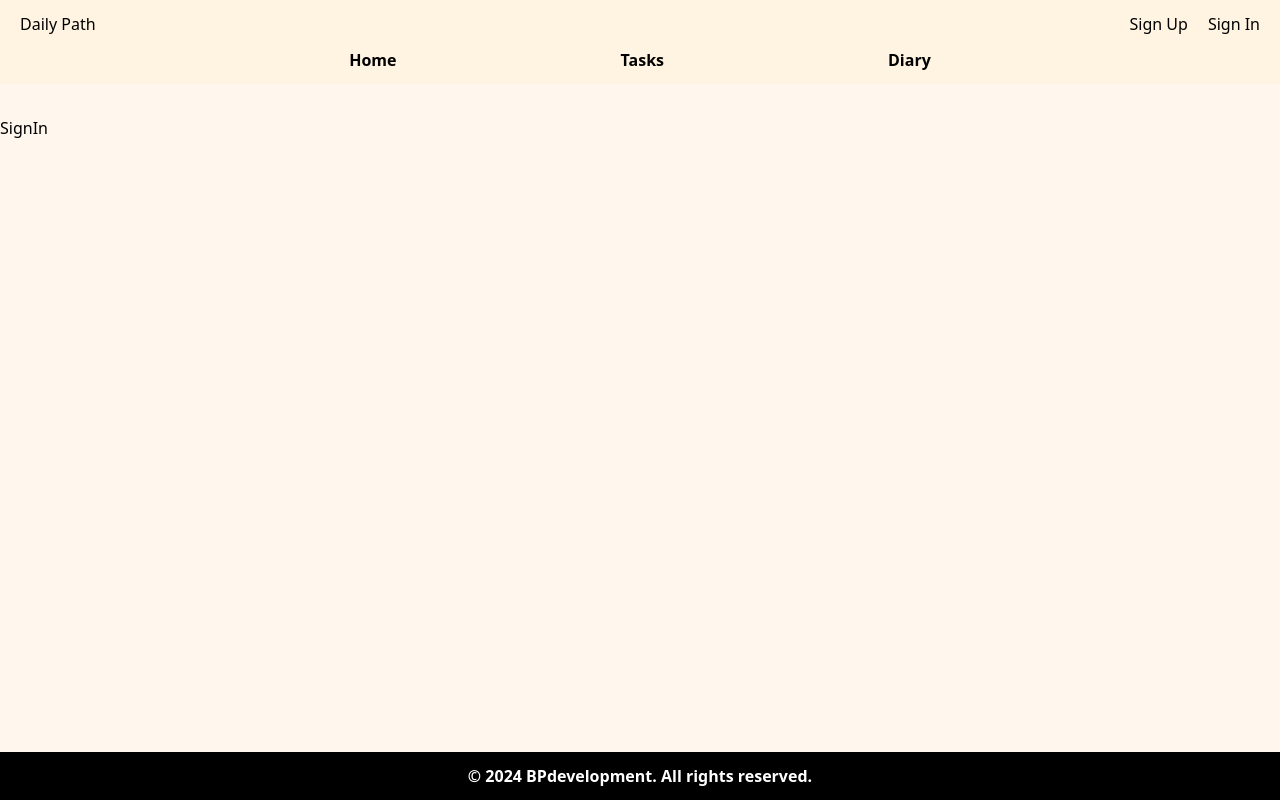
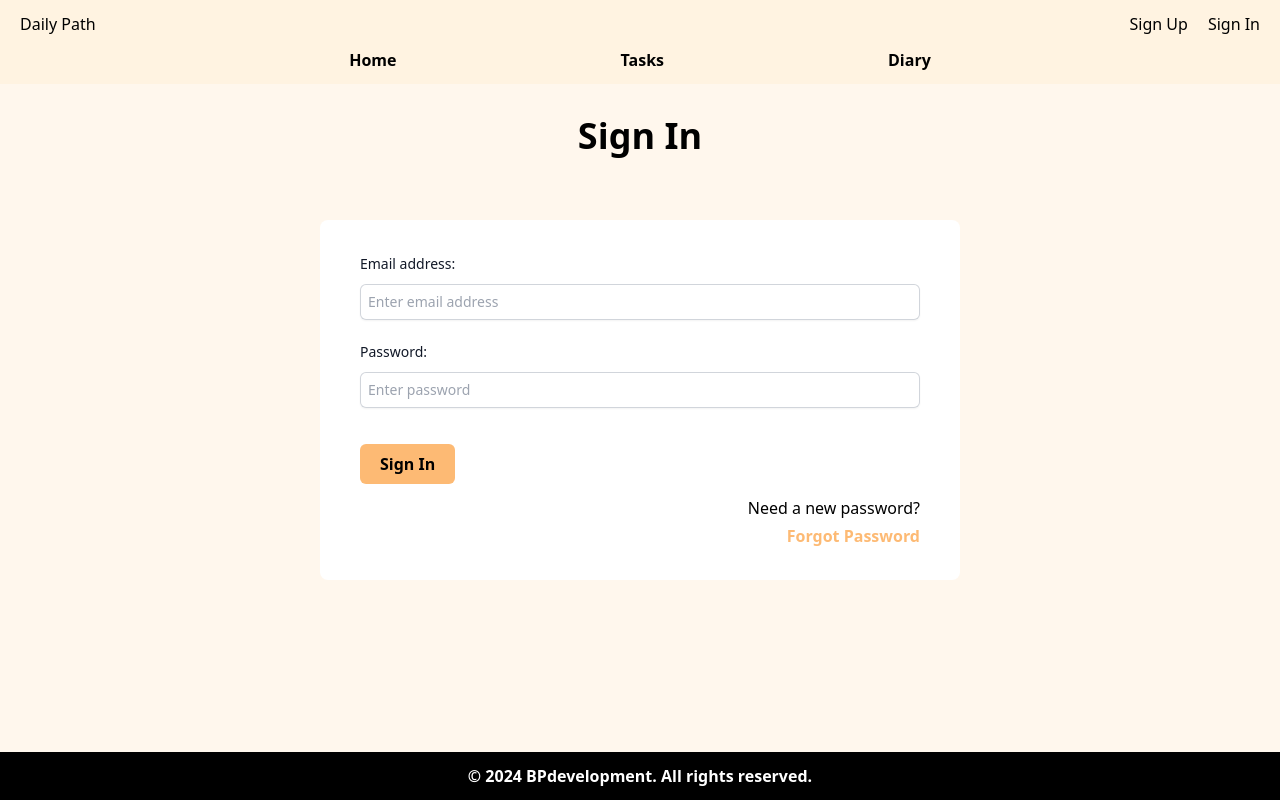
Before and after one commit to bojan-ski/next-daily-path, a Next.js app: page /sign-in in a window 1280 px wide. Built offline with nearby package versions, Linux system fonts and the light colour scheme.

Commit message:
sign in feature done. User is able to sign in. userSignIn in lib folder created. signInFirebase route in api folder created

```diff
--- a/app/(auth)/sign-in/page.js
+++ b/app/(auth)/sign-in/page.js
@@ -1,6 +1,56 @@
+'use client'
+import Link from "next/link"
+// lib
+import userSignIn from "@/lib/userSignIn"
+// components
+import PageHeader from "@/components/PageHeader"
+import FormInput from "@/components/FormInput"
+
+
 const SignIn = () => {
+  const handleSignInUserSubmit = async e => {
+    e.preventDefault()
+
+    const enteredEmail = e.target.elements[0].value
+    const enteredPassword = e.target.elements[1].value
+
+    const response = await userSignIn(enteredEmail, enteredPassword)
+    console.log(response);
+
+    if (response) {
+      e.target.elements[0].value = ''
+      e.target.elements[1].value = ''
+    }
+  }
+
   return (
-    <div>SignIn</div>
+    <div className='sign-in-page'>
+      <PageHeader pageTitle="Sign In" />
+
+      <section className='sign-in-form bg-white w-1/2 mx-auto my-16 px-10 py-8 rounded-lg'>
+        <form onSubmit={handleSignInUserSubmit}>
+
+          <FormInput label='Email address' name="loginEmail" placeholder='Enter email address' type='email' required={true} />
+
+          {/* login password */}
+          <FormInput label='Password' name="loginPassword" placeholder='Enter password' type='password' required={true} />
+
+          {/* login submit btn */}
+          <button type="submit" className="bg-orange-300 rounded-md px-5 py-2 mt-4 font-bold hover:bg-orange-400">
+            Sign In
+          </button>
+        </form>
+
+        <div className="text-end mt-3">
+          <p className='mb-1'>
+            Need a new password?
+          </p>
+          <Link href='/forgot-password' className="text-orange-300 hover:text-orange-400 font-bold">
+            Forgot Password
+          </Link>
+        </div>
+      </section>
+    </div>
   )
 }
 
--- a/app/(auth)/sign-up/page.js
+++ b/app/(auth)/sign-up/page.js
@@ -5,7 +5,6 @@ import userSignUp from "@/lib/userSignUp"
 import PageHeader from "@/components/PageHeader"
 import FormInput from "@/components/FormInput"
 import FormInputCheckbox from "@/components/FormInputCheckbox"
-
 
 const SignUp = () => {
   const handleSignUpUserSubmit = async e => {
@@ -15,23 +14,17 @@ const SignUp = () => {
     const enteredEmail = e.target.elements[1].value.trim()
     const enteredPassword = e.target.elements[2].value
 
-    // console.log(enteredUsername);
-    // console.log(enteredEmail);
-    // console.log(enteredPassword);
+    const response = await userSignUp(enteredUsername, enteredEmail, enteredPassword)
+    console.log(response);
 
-    await userSignUp(enteredUsername, enteredEmail, enteredPassword)
-
-    // const response = await userSignUp(enteredUsername, enteredEmail, enteredPassword)
-
-    // if (response) {
-    //   e.target.elements[0].value = ''
-    //   e.target.elements[1].value = ''
-    //   e.target.elements[2].value = ''
-    //   e.target.elements[3].checked = false
-    //   e.target.elements[4].checked = false
-    // }
+    if (response) {
+      e.target.elements[0].value = ''
+      e.target.elements[1].value = ''
+      e.target.elements[2].value = ''
+      e.target.elements[3].checked = false
+      e.target.elements[4].checked = false
+    }
   }
-
 
   return (
     <div className='sign-up-page'>
@@ -39,14 +32,15 @@ const SignUp = () => {
 
       <section className='sign-up-form bg-white w-1/2 mx-auto my-16 px-10 py-8 rounded-lg'>
         <form onSubmit={handleSignUpUserSubmit}>
-          {/* login username */}
-          <FormInput label='Username' name="signUpUsername" type='text' required={true} />
 
-          {/* login email */}
-          <FormInput label='Email address' name="signUpEmail" type='email' required={true} />
+          {/* sign up username */}
+          <FormInput label='Username' name="signUpUsername" type='text' required={true} placeholder='Enter username'/>
 
-          {/* login password */}
-          <FormInput label='Password' name="signUpPassword" type='password' required={true} />
+          {/* sign up email */}
+          <FormInput label='Email address' name="signUpEmail" type='email' required={true} placeholder='Enter email address'/>
+
+          {/* sign up password */}
+          <FormInput label='Password' name="signUpPassword" type='password' required={true} placeholder='Enter password'/>
 
           {/* Terms & Conditions checkbox */}
           <FormInputCheckbox linkTitle='Terms & Conditions' linkUrl='terms-and-conditions' />
--- /dev/null
+++ b/app/api/(auth)/signInFirebase/route.js
@@ -0,0 +1,25 @@
+import { NextResponse } from "next/server";
+// firebase
+import { auth } from "@/app/firebase.config";
+import { signInWithEmailAndPassword } from "firebase/auth";
+
+
+export const POST = async (request) => {
+    const { email, password } = await request.json()
+
+    try {
+        await signInWithEmailAndPassword(auth, email, password)
+        // const apiCall = await signInWithEmailAndPassword(auth, email, password)
+        // console.log(apiCall);
+
+        //success message
+        console.log('user logged in');
+
+        return NextResponse.json({ "message": "sign in - all good" });
+    } catch (error) {
+        //error message
+        console.log(error);
+
+        return null
+    }
+}
--- a/app/api/(auth)/signUpFirebase/route.js
+++ b/app/api/(auth)/signUpFirebase/route.js
@@ -8,6 +8,7 @@ export const POST = async (request) => {
   const { username, email, password } = await request.json()
 
   try {
+    // create account
     const userCredentials = await createUserWithEmailAndPassword(auth, email, password)
     const newUser = userCredentials.user
 
@@ -15,6 +16,7 @@ export const POST = async (request) => {
       displayName: username
     })
 
+    // store in db
     const userCredentialsCopy = {
       username,
       email,
@@ -26,7 +28,7 @@ export const POST = async (request) => {
     // success message
     console.log('your account has been created');
 
-    return NextResponse.json({ "message": "all good" });
+    return NextResponse.json({ "message": "sign up - all good" });
   } catch (error) {
     // error message
     console.log(error);
--- a/components/PageHeader.jsx
+++ b/components/PageHeader.jsx
@@ -1,6 +1,6 @@
 const PageHeader = ({ pageTitle }) => {
     return (
-        <section className="page-header mb-5">
+        <section className="page-header mb-4">
             <h2 className="text-center font-bold text-4xl">
                 {pageTitle}
             </h2>
--- /dev/null
+++ b/lib/userSignIn.js
@@ -0,0 +1,20 @@
+const userSignIn = async (email, password) => {
+    try {
+        const apiCall = await fetch('http://localhost:3000/api/signInFirebase', {
+            method: "POST",
+            body: JSON.stringify({
+                email: email,
+                password: password,
+            }),
+        })
+        const response = await apiCall.json()
+
+        return response;
+    } catch (error) {
+        console.log(error);
+
+        return null;
+    }
+}
+
+export default userSignIn
```
